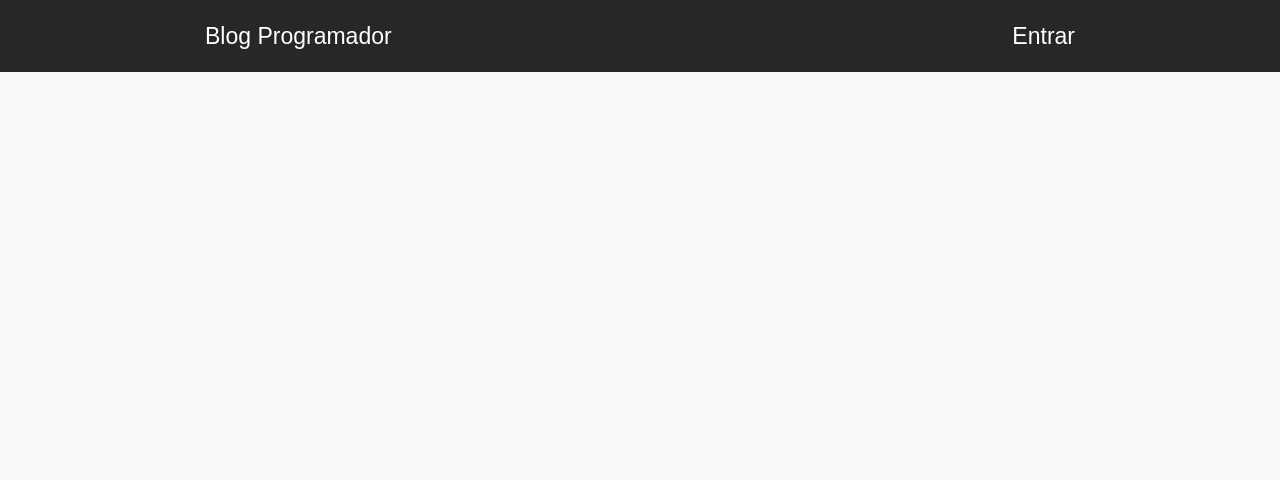
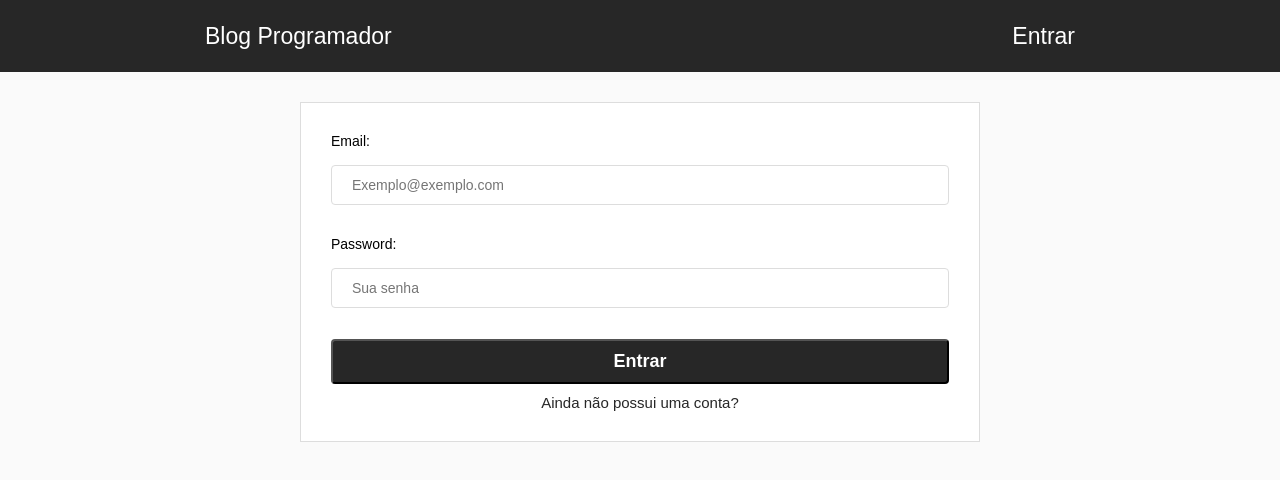
Before and after one commit to lupandemo/Projeto-Blog, a React (Create React App) app: page /login in a window 1280 px wide. Shown: the top 480 px of the page. Built offline with nearby package versions, Linux system fonts and the light colour scheme; no server answers.

Commit message:
Criando sistema de cadastro

```diff
--- a/src/App.js
+++ b/src/App.js
@@ -2,10 +2,13 @@
 import { BrowserRouter, Switch, Route } from 'react-router-dom';
 import firebase from './firebase';
 
+import './global.css';
 
 import Header from './components/Header';
 import Home from './components/Home';
-import './global.css';
+import Login from './components/Login';
+import Dashboard from './components/Dashboard';
+import Register from './components/Register';
 
 class App extends Component{
 
@@ -26,6 +29,9 @@
         <Header/>
         <Switch>
           <Route exact path="/" component={Home} />
+          <Route exact path="/login" component={Login} />
+          <Route exact path="/Dashboard" component={Dashboard} />
+          <Route exact path="/Register" component={Register} />
         </Switch>
       </BrowserRouter>
     ) : (
--- a/src/components/Dashboard/index.js
+++ b/src/components/Dashboard/index.js
@@ -0,0 +1,11 @@
+import React, { Component } from 'react';
+
+export default class Dashboard extends Component{
+    render(){
+        return(
+            <div>
+                <h1>Tela Painel</h1>
+            </div>
+        );
+    }
+}
--- a/src/components/Login/index.js
+++ b/src/components/Login/index.js
@@ -0,0 +1,75 @@
+import React, { Component } from 'react';
+import { Link, withRouter } from 'react-router-dom';
+import firebase from '../../firebase';
+import './login.css'
+
+class Login extends Component{
+
+    constructor(props){
+        super(props);
+        this.state = {
+            email: '',
+            password: ''
+        };
+
+        this.entrar = this.entrar.bind(this);
+        this.login = this.login.bind(this);
+    }
+
+    componentDidMount(){
+        // Verificar se tem algum usuario logado!
+        if(firebase.getCurrent()){
+            return this.props.history.replace('dashboard');
+        }
+    }
+
+    entrar(e){
+        e.preventDefault();
+
+        this.login();
+    }
+
+    login = async () => {
+        const {email, password} = this.state;
+
+        try {
+            await firebase.login(email, password)
+            .catch((error) => {
+                if(error.code === 'auth/user-not-found'){
+                    alert('Este usuario não existe!');
+                }else {
+                    alert('Codigo de erro: ' + error.code)
+                    return null;
+                }
+            });
+            this.props.history.replace('/dashboard');
+
+        }catch(error){
+            alert(error.message);
+        }
+
+
+    }
+
+    render(){
+        return(
+            <div>
+                <form onSubmit={this.entrar} id="login">
+                    <label>Email:</label><br/>
+                    <input type="email" autoComplete="off" autoFocus value={this.state.email}
+                            onChange={(e) => this.setState({email: e.target.value})} placeholder="Exemplo@exemplo.com" /><br/>
+                    <label>Password:</label><br/>
+                    <input type="password" autoComplete="off" value={this.state.password}
+                            onChange={(e) => this.setState({password: e.target.value})} placeholder="Sua senha" /><br/>
+
+                    <button type="submit">Entrar</button>
+
+                    <Link to="/register">Ainda não possui uma conta?</Link>
+                </form>
+            </div>
+
+        );
+    }
+}
+
+export default withRouter(Login);
--- /dev/null
+++ b/src/components/Login/login.css
@@ -0,0 +1,37 @@
+form#login {
+    width: 100%;
+    max-width: 680px;
+    margin: 30px auto 0;
+    padding: 30px;
+    background: #FFF;
+    border: 1px solid #DDD;
+    display: flex;
+    flex-direction: column;
+}
+
+form#login input {
+    margin-bottom: 15px;
+    height: 40px;
+    border-radius: 4px;
+    border: 1px solid #DDD;
+    padding: 0 20px;
+    font-size: 14px;
+}
+
+form#login button {
+    padding: 10px 20px;
+    margin-bottom: 10px;
+    border-radius: 4px;
+    background: #272727;
+    color: #FFF;
+    font-size: 18px;
+    font-weight: bold;
+    cursor: pointer;
+}
+
+form#login a {
+    text-align: center;
+    text-decoration: none;
+    color: #272727;
+    font-size: 15px;
+}
--- a/src/components/Register/index.js
+++ b/src/components/Register/index.js
@@ -0,0 +1,64 @@
+import React, { Component } from 'react';
+import { Link, withRouter } from 'react-router-dom';
+import firebase from '../../firebase';
+import './register.css';
+
+
+class Register extends Component{
+
+    constructor(props){
+        super(props);
+        this.state = {
+            nome: '',
+            email: '',
+            password: ''
+        };
+
+        this.cadastrar = this.cadastrar.bind(this);
+        this.onRegister = this.onRegister.bind(this);
+    }
+
+    cadastrar(e){
+        e.preventDefault();
+
+        this.onRegister();
+    }
+
+    onRegister = async () => {
+        try{
+            const { nome, email, password } = this.state;
+
+            await firebase.register(nome, email, password);
+            this.props.history.replace('/dashboard');
+
+        }catch(error){
+            alert(error.message);
+        }
+    }
+
+
+    render(){
+        return(
+            <div>
+                <h1 className="register-h1">Novo Usuario</h1>
+                <form onSubmit={this.cadastrar} id="register">
+                    <label>Nome:</label><br/>
+                    <input type="text" autoComplete="off" autoFocus value={this.state.nome} placeholder='Digite seu nome:'
+                        onChange={(e) => this.setState({nome: e.target.value})} /><br/>
+                    <label>Email:</label><br/>
+                    <input type="email" autoComplete="off" value={this.state.email} placeholder="Digite seu email: exemplo@exemplo.com"
+                        onChange={(e) => this.setState({email: e.target.value})} /><br/>
+                    <label>Senha:</label><br/>
+                    <input type="password" autoComplete="off" value={this.state.password} placeholder="Digite sua senha:"
+                        onChange={(e) => this.setState({password: e.target.value})} /><br/>
+
+                    <button type="submit">Cadastrar</button>
+
+                </form>
+            </div>
+
+        );
+    }
+}
+
+export default withRouter(Register);
--- /dev/null
+++ b/src/components/Register/register.css
@@ -0,0 +1,36 @@
+div .register-h1 {
+    margin-top: 30px;
+    margin-bottom: 5px;
+    text-align: center;
+}
+
+form#register {
+    width: 100%;
+    max-width: 680px;
+    margin: 0px auto 0;
+    padding: 30px;
+    background: #FFF;
+    border: 1px solid #DDD;
+    display: flex;
+    flex-direction: column;
+}
+
+form#register input{
+    margin-bottom: 15px;
+    height: 40px;
+    border-radius: 4px;
+    border: 1px solid #DDD;
+    padding: 0 20px;
+    font-size: 15px;
+}
+
+form#register button {
+    padding: 10px 20px;
+    border-radius: 4px;
+    border: 0px;
+    background: #272727;
+    color: #FFF;
+    cursor: pointer;
+    font-size: 16px;
+    font-weight: bold;
+}
--- a/src/firebase.js
+++ b/src/firebase.js
@@ -42,6 +42,10 @@
         })
     }
 
+    getCurrent(){
+        return app.auth().currentUser &&  app.auth().currentUser.email
+    }
+
 
 }
 
```
